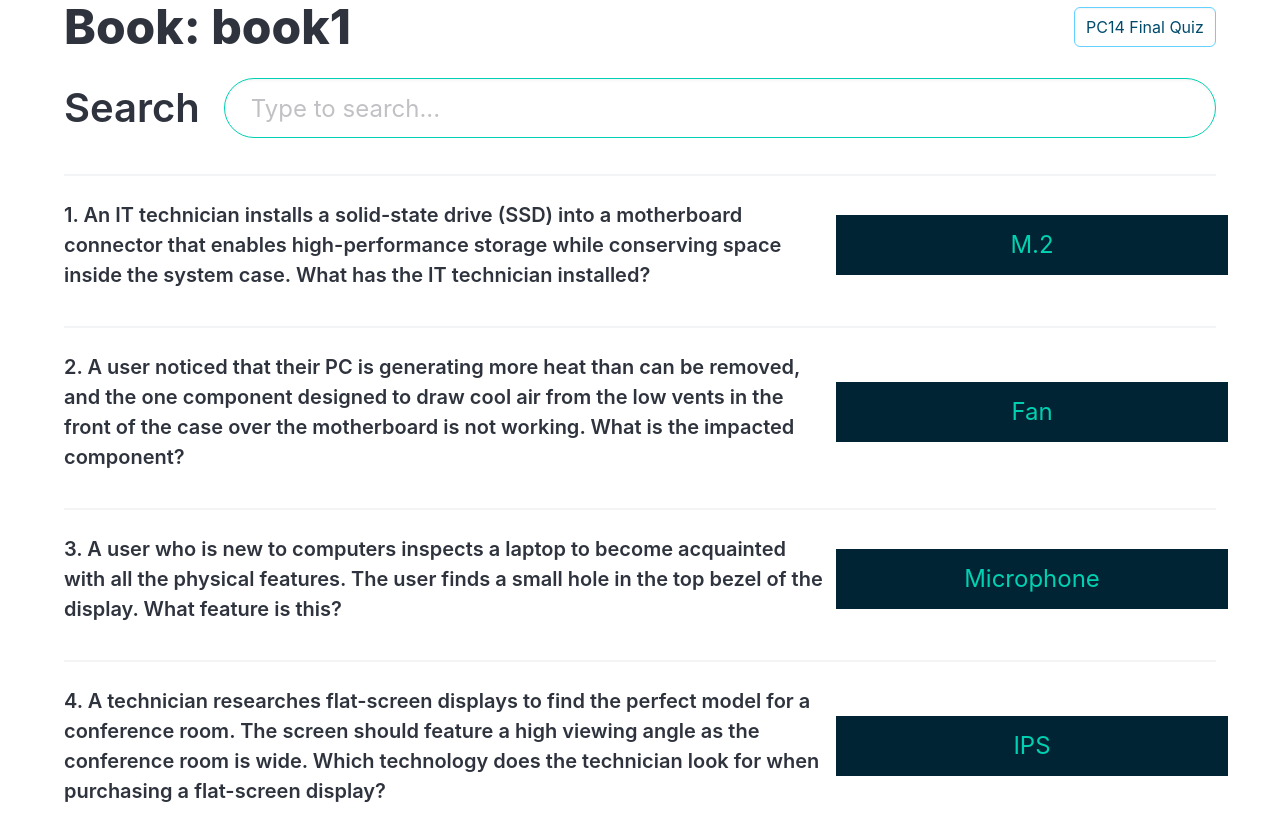
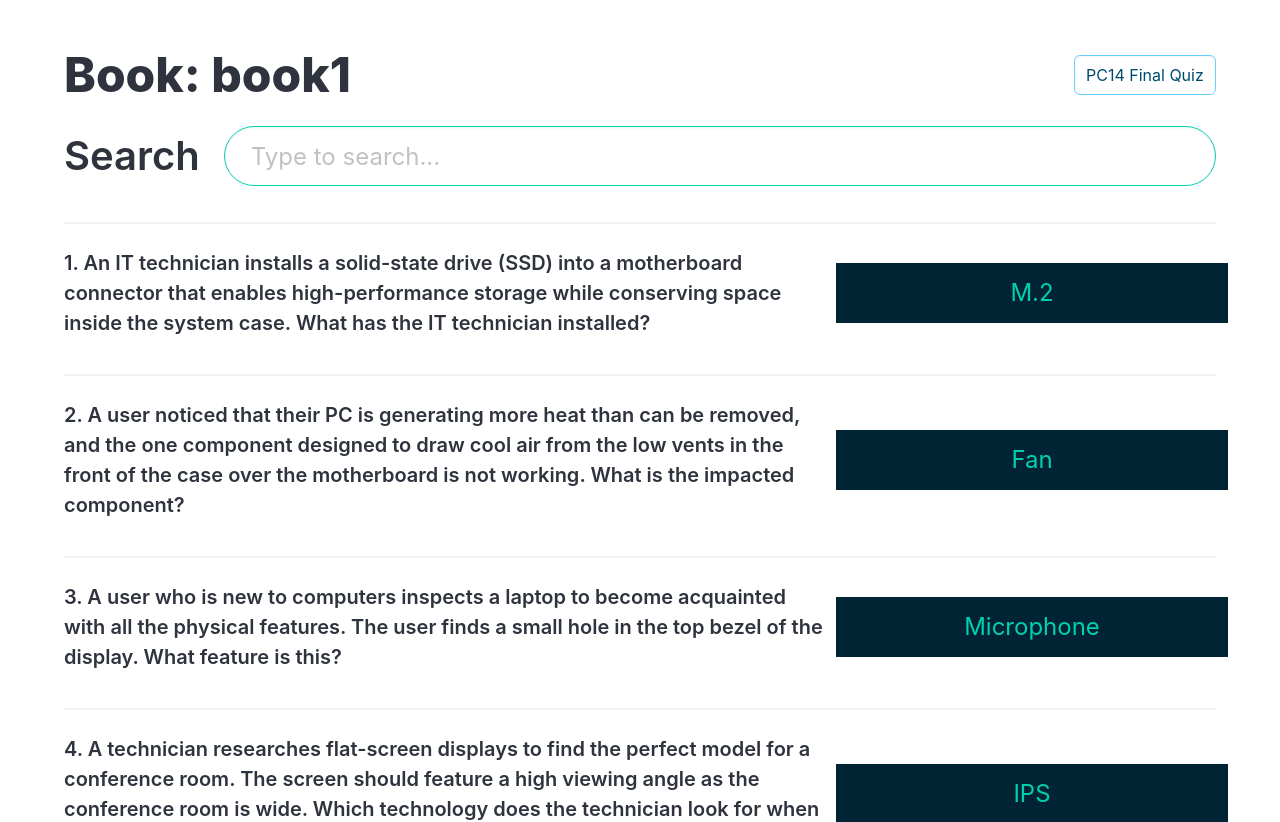
Before and after one commit to magnetik-dev/symmetrical-carnival, a SvelteKit app: page / in a window 1280 px wide. Shown: the top 822 px of the page. Built offline with nearby package versions, Linux system fonts and the light colour scheme.

Commit message:
update layout

```diff
--- a/src/routes/+page.svelte
+++ b/src/routes/+page.svelte
@@ -25,6 +25,7 @@
   );
 </script>
 
+<section class="section">
     <div class="container">
 
         <div class="columns is-vcentered">
@@ -70,3 +71,4 @@
             {/each}
         {/if}
     </div>
+</section>
```
Lines whose indentation alone changed are shown as unchanged.
